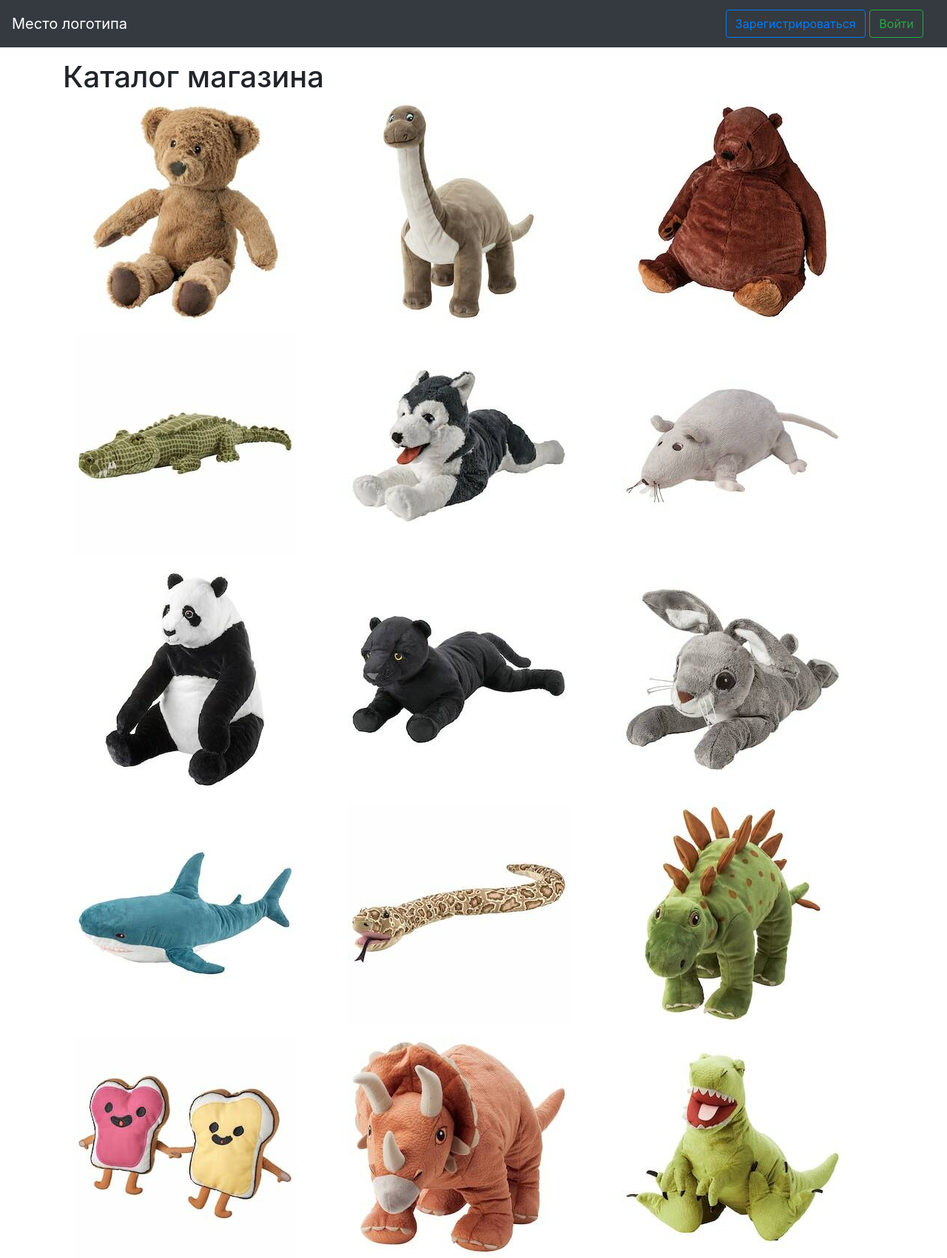
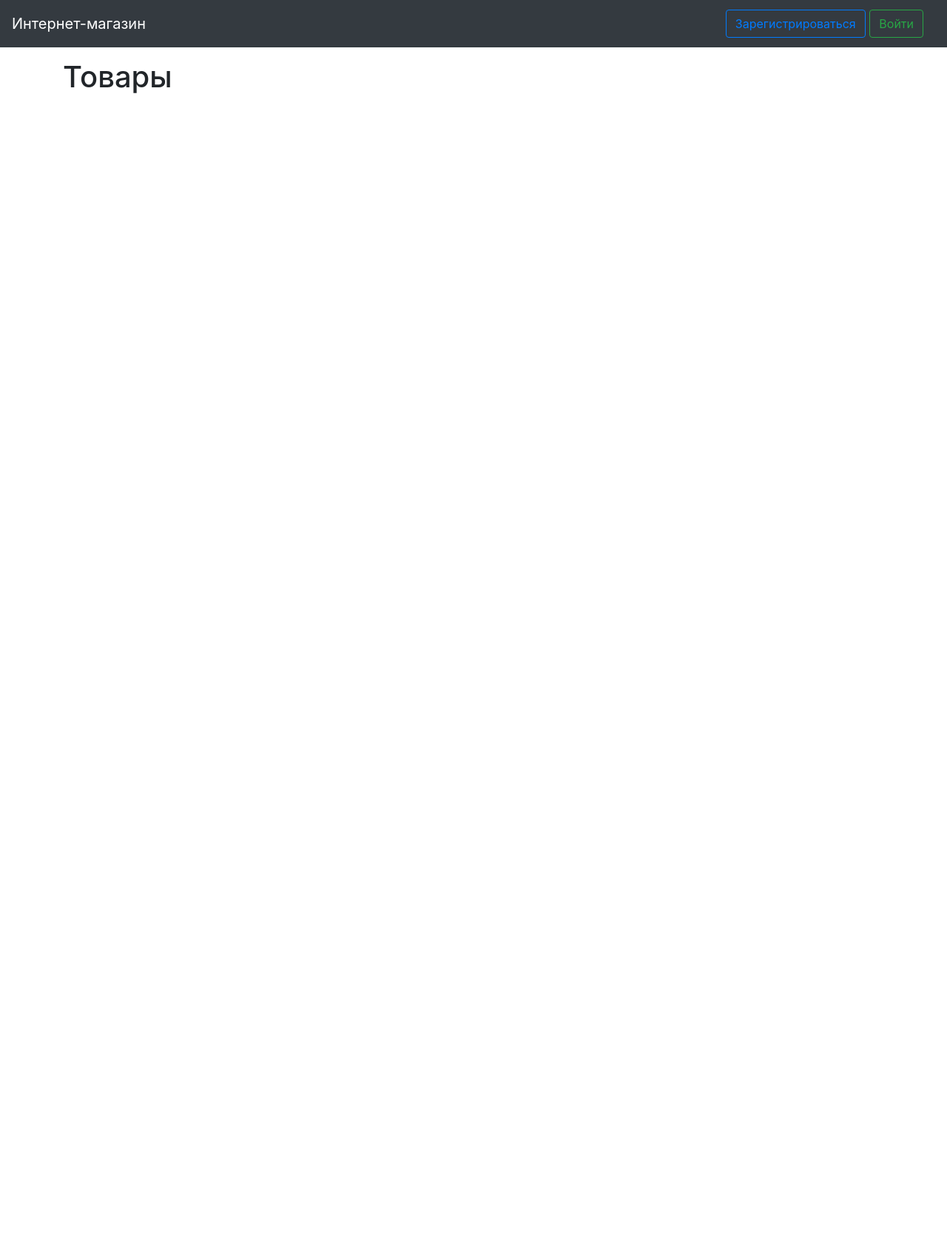
Before and after one commit to sq88d/marketplace, a Flask app: page / in a window 1280 px wide. Shown: the whole page at 74% size. After the commit the page ends 126 px from the top, so only its background shows below. Run offline with Flask 2, Linux system fonts and the light colour scheme; data that the repository does not hold is empty; parts of the project's set-up code (start-up, migrations or seed data) failed here and were passed over; some libraries are stand-ins or nearby versions.

Commit message:
Add files via upload

```diff
--- a/templates/base.html
+++ b/templates/base.html
@@ -8,7 +8,6 @@
             href="https://stackpath.bootstrapcdn.com/bootstrap/4.4.1/css/bootstrap.min.css"
             integrity="sha384-Vkoo8x4CGsO3+Hhxv8T/Q5PaXtkKtu6ug5TOeNV6gBiFeWPGFN9MuhOf23Q9Ifjh"
             crossorigin="anonymous">
-        <!-- <link rel="stylesheet" href="static\css\base.css"> -->
 
 
         <title>{{ title }}</title>
@@ -17,14 +16,13 @@
     <body>
         <header>
             <nav class="navbar navbar-dark bg-dark">
-                <a class="navbar-brand" href="#">Место логотипа</a>
-
+                <a class="navbar-brand" href="/">Интернет-магазин</a>
                 <div class="navbar-brand">
                     {% if current_user.is_authenticated %}
-                        {{ current_user.name }}
+                        <a href="/add_product" class="btn btn-info">Добавить товар</a>
                         <a href="/logout" class="btn btn-danger">Выход</a>
                     {% else %}
-                        <a class="btn btn-outline-primary" href="/register">Зарегистрироваться</a>
+                        <a class="btn btn-outline-primary" href="/registration">Зарегистрироваться</a>
                         <a class="btn btn-outline-success" href="/login">Войти</a>
                     {% endif %}
                 </div>
@@ -32,6 +30,7 @@
         </header>
 
         <main role="main" class="container">
+            <p></p>
             {% block content %}{% endblock %}
         </main>
     </body>
--- a/templates/index.html
+++ b/templates/index.html
@@ -1,85 +1,191 @@
-{% extends "base.html" %} {% block content %}
+{% extends "base.html" %}
+{% block content %}
     <p></p>
-<h1>Каталог магазина</h1>
+    <h1>Товары</h1>
 
-{% if current_user.is_authenticated %}
-    <!-- Справа сделать кнопки Корзина и Выход из ЛК -->
+    {% if not current_user.is_authenticated %}
         <p></p>
+
+        <div class="row row-cols-1 row-cols-md-3 g-4">
+            {% for item in products %}
+                <div class="card" style="width: 18rem;">
+                    {% if not item.image %}
+                        <img src="static\images\no-photo.png" class="card-img-top" alt="...">
+                    {% else %}
+                        <img src=" {{ item.image }} " class="card-img-top" alt="...">
                     {% endif %}
 
-<div class="container">
-    <div class="row">
-        <div class="col"><a href="/product/1"><img src="static\images\bear-toy.jpg" alt=""></a></div>
-        <div class="col"><a href="/product/2"><img src="static\images\brachiosaurus-toy.jpg" alt=""></a></div>
-        <div class="col"><a href="/product/3"><img src="static\images\brown-bear-toy.jpg" alt=""></a></div>
+                    <div class="card-body">
+                        <h5 class="card-title">{{ item.title }}</h5>
+                        <p class="card-text">{{ item.content }}</p>
                     </div>
 
-    <p></p>
+                    <ul class="list-group list-group-flush">
+                        <li class="list-group-item"> <b> {{ item.price }} руб. </b></li>
+                    </ul>
 
-    <div class="row">
-        <div class="col"><a href="/product/4"><img src="static\images\crocodile-toy.jpg" alt=""></a></div>
-        <div class="col"><a href="/product/5"><img src="static\images\husky-toy.jpg" alt=""></a></div>
-        <div class="col"><a href="/product/6"><img src="static\images\mouse-toy.jpg" alt=""></a></div>
+                    <div class="card-body">
+                        <a href="" class="btn btn-success">Купить</a>
+                    </div>
+                </div>
+            {% endfor %}
         </div>
 
-    <p></p>
-
-    <div class="row">
-        <div class="col"><a href="/product/7"><img src="static\images\panda-toy.jpg" alt=""></a></div>
-        <div class="col"><a href="/product/8"><img src="static\images\panther-toy.jpg" alt=""></a></div>
-        <div class="col"><a href="/product/9"><img src="static\images\rabbit-toy.jpg" alt=""></a></div>
-    </div>
+    {% else %}
 
         <p></p>
-
-    <div class="row">
-        <div class="col"><a href="/product/10"><img src="static\images\shark-toy.jpg" alt=""></a></div>
-        <div class="col"><a href="/product/11"><img src="static\images\snake-toy.jpg" alt=""></a></div>
-        <div class="col"><a href="/product/12"><img src="static\images\stegosaurus-toy.jpg" alt=""></a></div>
+        <div class="row row-cols-1 row-cols-md-3 g-4">
+            <div class="col">
+                <div class="card">
+                    <img src="static\images\bear-toy.jpg" class="card-img-top" alt="...">
+                    <div class="card-body">
+                        <h5 class="card-title">Медведь</h5>
+                        <a href="" class="btn btn-danger">Удалить товар</a>
                     </div>
-
-    <p></p>
-
-    <div class="row">
-        <div class="col"><a href="/product/13"><img src="static\images\toasts-toy.jpg" alt=""></a></div>
-        <div class="col"><a href="/product/14"><img src="static\images\triceratops-toy.jpg" alt=""></a></div>
-        <div class="col"><a href="/product/15"><img src="static\images\tyrannosaurus-toy.jpg" alt=""></a></div>
                 </div>
             </div>
 
-
-<!-- <div class="container">
-    <div class="row">
-        <div class="col order-last">
-            <a href="/login"> <img src="static\images\bear-toy.jpg" alt=""> </a>
+            <div class="col">
+                <div class="card">
+                    <img src="static\images\brachiosaurus-toy.jpg" class="card-img-top" alt="...">
+                    <div class="card-body">
+                        <h5 class="card-title">Брахиозавр</h5>
+                        <a href="" class="btn btn-danger">Удалить товар</a>
+                    </div>
+                </div>
             </div>
 
+            <div class="col">
+                <div class="card">
+                    <img src="static\images\brown-bear-toy.jpg" class="card-img-top" alt="...">
+                    <div class="card-body">
+                        <h5 class="card-title">Бурый медведь</h5>
+                        <a href="" class="btn btn-danger">Удалить товар</a>
+                    </div>
+                </div>
+            </div>
 
             <div class="col">
-            <img src="static\images\brachiosaurus-toy.jpg" alt="">
+                <div class="card">
+                    <img src="static\images\crocodile-toy.jpg" class="card-img-top" alt="...">
+                    <div class="card-body">
+                        <h5 class="card-title">Крокодил</h5>
+                        <a href="" class="btn btn-danger">Удалить товар</a>
+                    </div>
+                </div>
             </div>
 
-        <div class="col order-first">
-            <img src="static\images\brown-bear-toy.jpg" alt="">
+            <div class="col">
+                <div class="card">
+                    <img src="static\images\husky-toy.jpg" class="card-img-top" alt="...">
+                    <div class="card-body">
+                        <h5 class="card-title">Хаски</h5>
+                        <a href="" class="btn btn-danger">Удалить товар</a>
                     </div>
                 </div>
-</div>-->
+            </div>
 
-<!-- {% for item in news %}
-        <div class="col-md6 border rounded">
-            <h2>{{ item.title }}</h2>
-            <div>
-                {{ item.content }}
+            <div class="col">
+                <div class="card">
+                    <img src="static\images\mouse-toy.jpg" class="card-img-top" alt="...">
+                    <div class="card-body">
+                        <h5 class="card-title">Мышь</h5>
+                        <a href="" class="btn btn-danger">Удалить товар</a>
                     </div>
-            <div>
-                Автор - {{ item.user.name }}, Дата написания - {{ item.created_date }}
                 </div>
-            {% if current_user.is_authenticated and current_user == item.user %}
-                <div>
-                    <a href="/news/{{ item.id }}" class="btn btn-warning">Изменить</a>
-                    <a href="/news_delete/{{ item.id }}" class="btn btn-danger">Удалить</a>
+            </div>
+
+            <div class="col">
+                <div class="card">
+                    <img src="static\images\panda-toy.jpg" class="card-img-top" alt="...">
+                    <div class="card-body">
+                        <h5 class="card-title">Панда</h5>
+                        <a href="" class="btn btn-danger">Удалить товар</a>
+                    </div>
+                </div>
+            </div>
+
+            <div class="col">
+                <div class="card">
+                    <img src="static\images\panther-toy.jpg" class="card-img-top" alt="...">
+                    <div class="card-body">
+                        <h5 class="card-title">Пантера</h5>
+                        <a href="" class="btn btn-danger">Удалить товар</a>
+                    </div>
+                </div>
+            </div>
+
+            <div class="col">
+                <div class="card">
+                    <img src="static\images\rabbit-toy.jpg" class="card-img-top" alt="...">
+                    <div class="card-body">
+                        <h5 class="card-title">Кролик</h5>
+                        <a href="" class="btn btn-danger">Удалить товар</a>
+                    </div>
+                </div>
+            </div>
+
+            <div class="col">
+                <div class="card">
+                    <img src="static\images\shark-toy.jpg" class="card-img-top" alt="...">
+                    <div class="card-body">
+                        <h5 class="card-title">Акула</h5>
+                        <a href="" class="btn btn-danger">Удалить товар</a>
+                    </div>
+                </div>
+            </div>
+
+            <div class="col">
+                <div class="card">
+                    <img src="static\images\snake-toy.jpg" class="card-img-top" alt="...">
+                    <div class="card-body">
+                        <h5 class="card-title">Змея</h5>
+                        <a href="" class="btn btn-danger">Удалить товар</a>
+                    </div>
+                </div>
+            </div>
+
+            <div class="col">
+                <div class="card">
+                    <img src="static\images\stegosaurus-toy.jpg" class="card-img-top" alt="...">
+                    <div class="card-body">
+                        <h5 class="card-title">Стегозавр</h5>
+                        <a href="" class="btn btn-danger">Удалить товар</a>
+                    </div>
+                </div>
+            </div>
+
+            <div class="col">
+                <div class="card">
+                    <img src="static\images\toasts-toy.jpg" class="card-img-top" alt="...">
+                    <div class="card-body">
+                        <h5 class="card-title">Тосты</h5>
+                        <a href="" class="btn btn-danger">Удалить товар</a>
+                    </div>
+                </div>
+            </div>
+
+            <div class="col">
+                <div class="card">
+                    <img src="static\images\triceratops-toy.jpg" class="card-img-top" alt="...">
+                    <div class="card-body">
+                        <h5 class="card-title">Трицератопс</h5>
+                        <a href="" class="btn btn-danger">Удалить товар</a>
+                    </div>
+                </div>
+            </div>
+
+            <div class="col">
+                <div class="card">
+                    <img src="static\images\tyrannosaurus-toy.jpg" class="card-img-top" alt="...">
+                    <div class="card-body">
+                        <h5 class="card-title">Тираннозавр</h5>
+                        <a href="" class="btn btn-danger">Удалить товар</a>
+                    </div>
+                </div>
+            </div>
+
         </div>
     {% endif %}
-        </div>
-    {% endfor %} -->
+
 {% endblock %}
--- a/templates/login.html
+++ b/templates/login.html
@@ -1,6 +1,7 @@
 {% extends "base.html" %}
 
 {% block content %}
+    <p></p>
     <h1>Авторизация</h1>
     <form action="" method="post">
         {{ form.hidden_tag() }}
@@ -13,6 +14,7 @@
                 </div>
             {% endfor %}
         </p>
+
         <p>
             {{ form.password.label }}<br>
             {{ form.password(class="form-control", type="password") }}<br>
@@ -22,6 +24,7 @@
                 </div>
             {% endfor %}
         </p>
+
         <p>{{ form.remember_me() }} {{ form.remember_me.label }}</p>
         <p>{{ form.submit(type="submit", class="btn btn-primary") }}</p>
         <div>{{ message }}</div>
--- a/templates/registration.html
+++ b/templates/registration.html
@@ -1,7 +1,8 @@
 {% extends "base.html" %}
 
 {% block content %}
-<h1>Регистрация нового пользователя</h1>
+    <p></p>
+    <h1>Регистрация</h1>
     <form action="" method="post">
         {{ form.hidden_tag() }}
         <p>
@@ -13,6 +14,7 @@
                 </p>
             {% endfor %}
         </p>
+
         <p>
             {{ form.password.label }}<br>
             {{ form.password(class="form-control", type="password") }}<br>
@@ -22,6 +24,7 @@
                 </p>
             {% endfor %}
         </p>
+
         <p>
             {{ form.password_again.label }}<br>
             {{ form.password_again(class="form-control", type="password") }}<br>
@@ -31,6 +34,7 @@
                 </p>
             {% endfor %}
         </p>
+
         <p>
             {{ form.name.label }}<br>
             {{ form.name(class="form-control") }}<br>
```
Also changed, not shown: templates/create.html (added, +27 -0 lines). Lines whose indentation alone changed are shown as unchanged.
